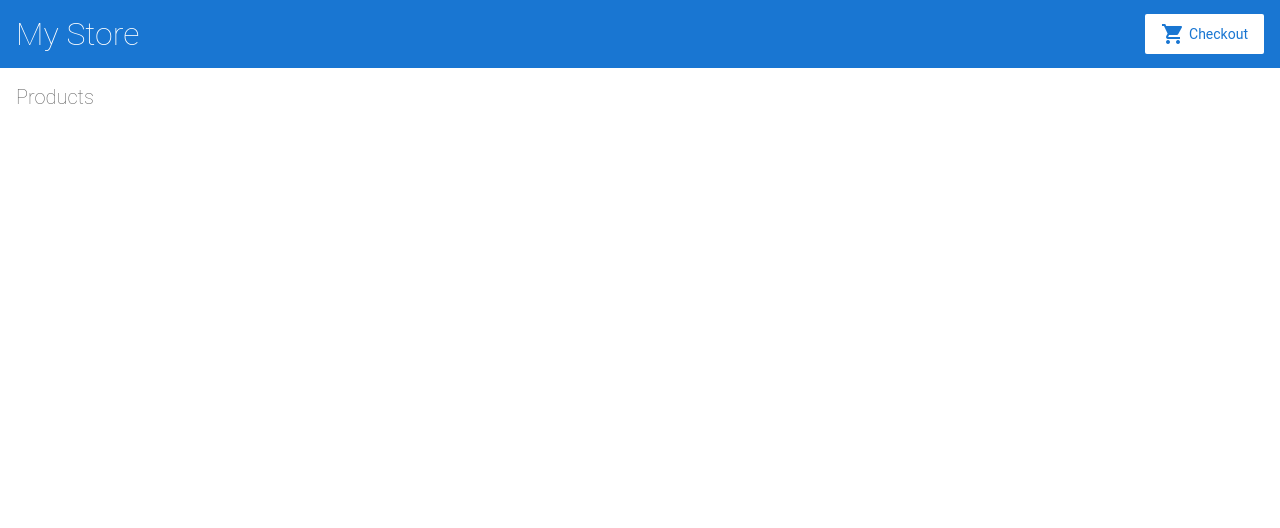
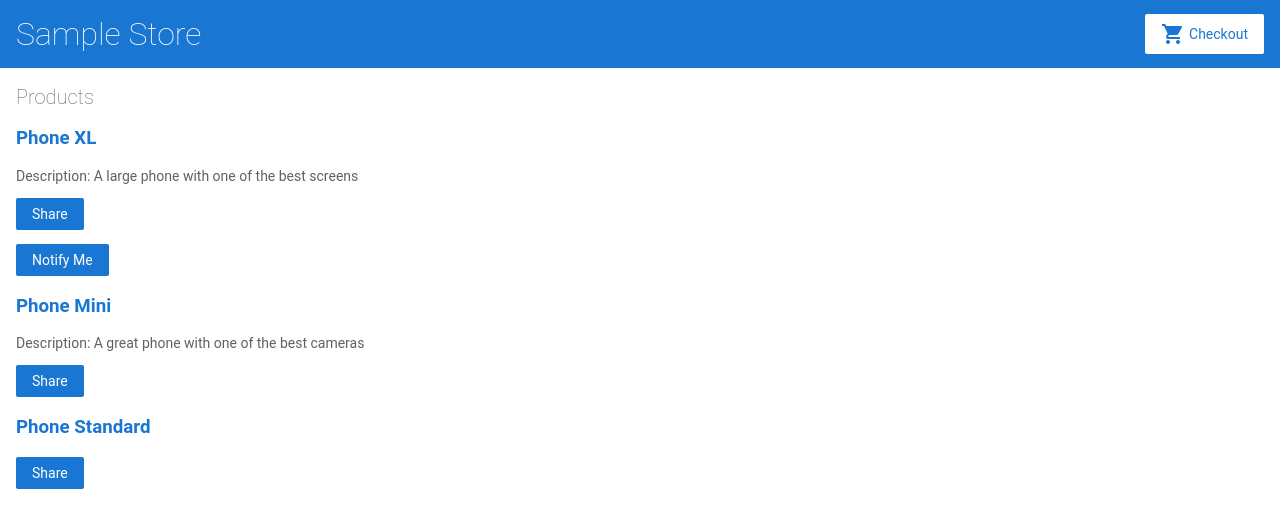
Before and after one commit to src-dbgr/angular-nba3hx, an Angular app: page / in a window 1280 px wide. Shown: the top 528 px of the page. Built offline with nearby package versions, Linux system fonts and the light colour scheme.

Commit message:
4 files modified, 4 added

```diff
--- a/src/app/app.module.ts
+++ b/src/app/app.module.ts
@@ -6,6 +6,7 @@
 import { AppComponent } from './app.component';
 import { TopBarComponent } from './top-bar/top-bar.component';
 import { ProductListComponent } from './product-list/product-list.component';
+import { ProductAlertsComponent } from './product-alerts/product-alerts.component';
 
 @NgModule({
   imports: [
@@ -18,7 +19,8 @@
   declarations: [
     AppComponent,
     TopBarComponent,
-    ProductListComponent
+    ProductListComponent,
+    ProductAlertsComponent
   ],
   bootstrap: [
     AppComponent
--- /dev/null
+++ b/src/app/product-alerts/product-alerts.component.html
@@ -0,0 +1,3 @@
+<p *ngIf="product && product.price > 700">
+  <button type="button" (click)="notify.emit()">Notify Me</button>
+</p>
--- a/src/app/product-list/product-list.component.html
+++ b/src/app/product-list/product-list.component.html
@@ -1,8 +1,19 @@
 <h2>Products</h2>
 
+<div *ngFor="let product of products">
+  <h3>
+    <a [title]="product.name + ' details'">
+      {{ product.name }}
+    </a>
+  </h3>
 
-<!--
-Copyright Google LLC. All Rights Reserved.
-Use of this source code is governed by an MIT-style license that
-can be found in the LICENSE file at https://angular.io/license
--->
+  <p *ngIf="product.description">Description: {{ product.description }}</p>
+
+  <button type="button" (click)="share()">Share</button>
+
+  <app-product-alerts [product]="product" (notify)="onNotify()">
+  </app-product-alerts>
+</div>
+<!-- Copyright Google LLC. All Rights Reserved. Use of this source code is
+governed by an MIT-style license that can be found in the LICENSE file at
+https://angular.io/license -->
--- a/src/app/product-list/product-list.component.ts
+++ b/src/app/product-list/product-list.component.ts
@@ -5,16 +5,19 @@
 @Component({
   selector: 'app-product-list',
   templateUrl: './product-list.component.html',
-  styleUrls: ['./product-list.component.css']
+  styleUrls: ['./product-list.component.css'],
 })
 export class ProductListComponent {
-  products = products;
+  products = [...products];
 
   share() {
     window.alert('The product has been shared!');
   }
+
+  onNotify() {
+    window.alert('You will be notified when the product goes on sale');
+  }
 }
-
 
 /*
 Copyright Google LLC. All Rights Reserved.
--- a/src/app/top-bar/top-bar.component.html
+++ b/src/app/top-bar/top-bar.component.html
@@ -1,8 +1,10 @@
 <a [routerLink]="['/']">
-  <h1>My Store</h1>
+  <h1>Sample Store</h1>
 </a>
 
-<a class="button fancy-button"><i class="material-icons">shopping_cart</i>Checkout</a>
+<a class="button fancy-button"
+  ><i class="material-icons">shopping_cart</i>Checkout</a
+>
 
 <!--
 Copyright Google LLC. All Rights Reserved.
```
Also changed, not shown: src/app/product-alerts/product-alerts.component.ts (added, +12 -0 lines), src/app/product-alerts/product-alerts.component.css (added), 1 other file (tests, documents, lock files or other folders).
